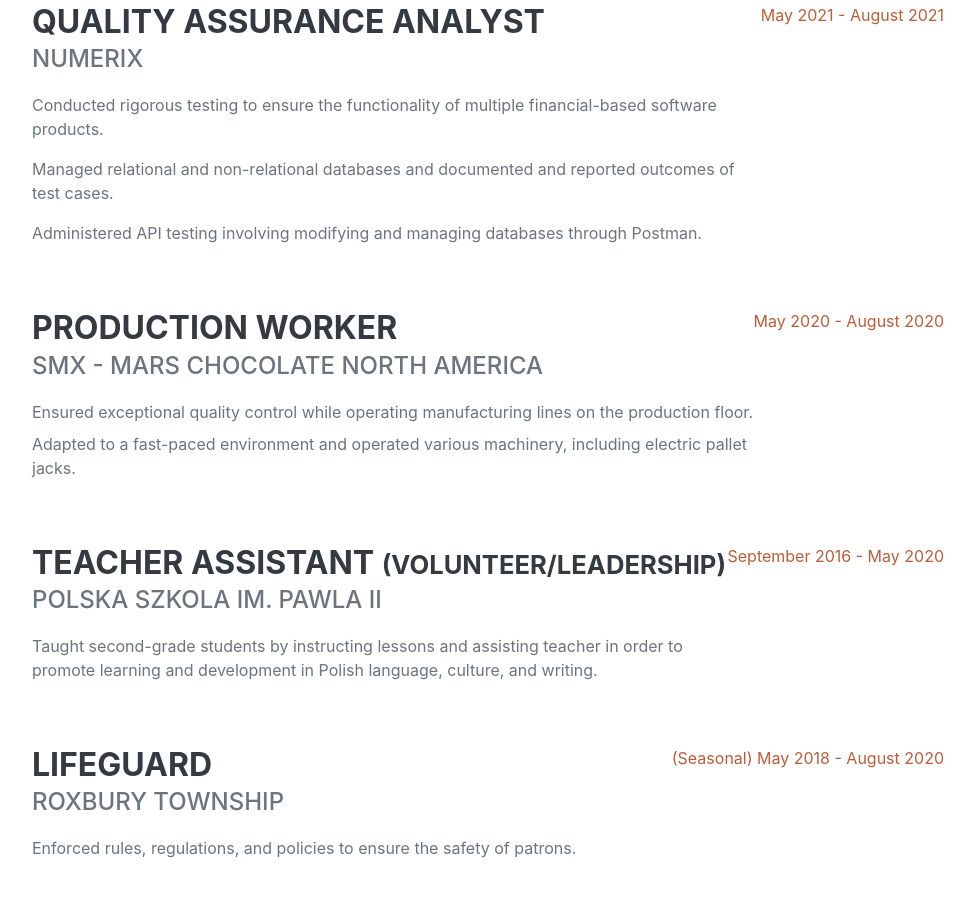
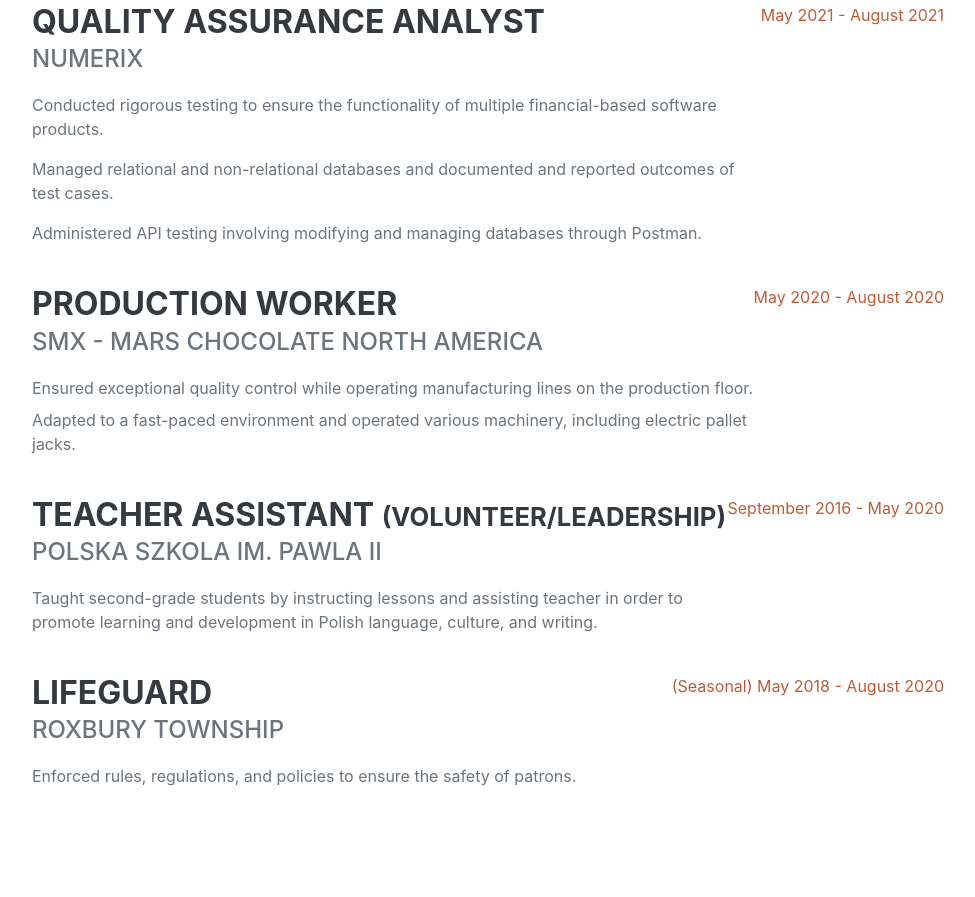
Before and after one commit to adamanikiej/adamanikiej.github.io, a plain HTML site: page index.html in a window 1280 px wide. Shown: the part 2951-3848 px from the top of the page, without its empty margins (288-1263 px from the left). Drawn offline with nearby package versions, Linux system fonts and the light colour scheme; a web font is replaced by a local one.

Commit message:
testing spacing on experience page

```diff
--- a/index.html
+++ b/index.html
@@ -230,7 +230,7 @@
         <section class="resume-section" id="experience">
             <div class="resume-section-content">
                 <h2 class="mb-5">Experience</h2>
-                <div class="d-flex flex-column flex-md-row justify-content-between mb-5">
+                <div class="d-flex flex-column flex-md-row justify-content-between mb-4">
                     <div class="flex-grow-1">
                         <h3 class="mb-0">Quality Assurance Analyst</h3>
                         <div class="subheading mb-3">Numerix</div>
@@ -242,7 +242,7 @@
                     </div>
                     <div class="flex-shrink-0"><span class="text-primary">May 2021 - August 2021</span></div>
                 </div>
-                <div class="d-flex flex-column flex-md-row justify-content-between mb-5">
+                <div class="d-flex flex-column flex-md-row justify-content-between mb-4">
                     <div class="flex-grow-1">
                         <h3 class="mb-0">Production Worker</h3>
                         <div class="subheading mb-3">SMX - Mars Chocolate North America</div>
@@ -254,7 +254,7 @@
                     </div>
                     <div class="flex-shrink-0"><span class="text-primary">May 2020 - August 2020</span></div>
                 </div>
-                <div class="d-flex flex-column flex-md-row justify-content-between mb-5">
+                <div class="d-flex flex-column flex-md-row justify-content-between mb-4">
                     <div class="flex-grow-1">
                         <h3 class="mb-0">Teacher Assistant <a>(Volunteer/Leadership)</a></h3>
                         <div class="subheading mb-3">Polska Szkola im. Pawla II</div>
@@ -263,7 +263,7 @@
                     </div>
                     <div class="flex-shrink-0"><span class="text-primary">September 2016 - May 2020</span></div>
                 </div>
-                <div class="d-flex flex-column flex-md-row justify-content-between mb-5">
+                <div class="d-flex flex-column flex-md-row justify-content-between mb-4">
                     <div class="flex-grow-1">
                         <h3 class="mb-0">Lifeguard</h3>
                         <div class="subheading mb-3">Roxbury Township</div>
```
